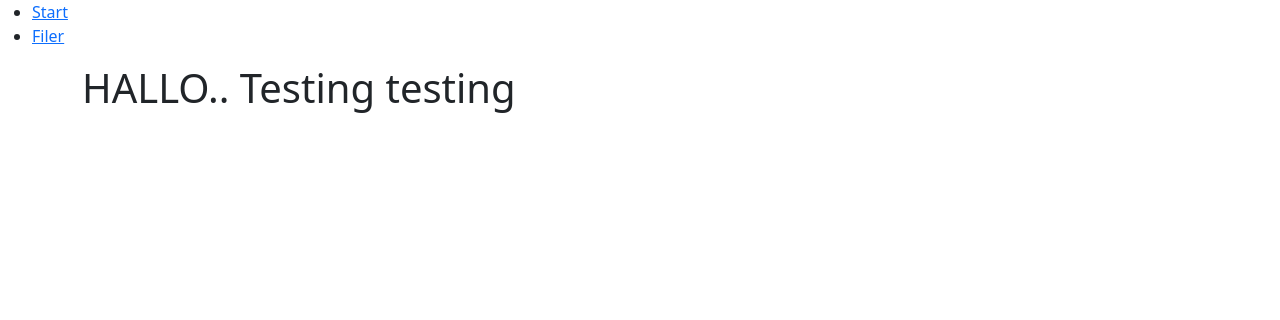
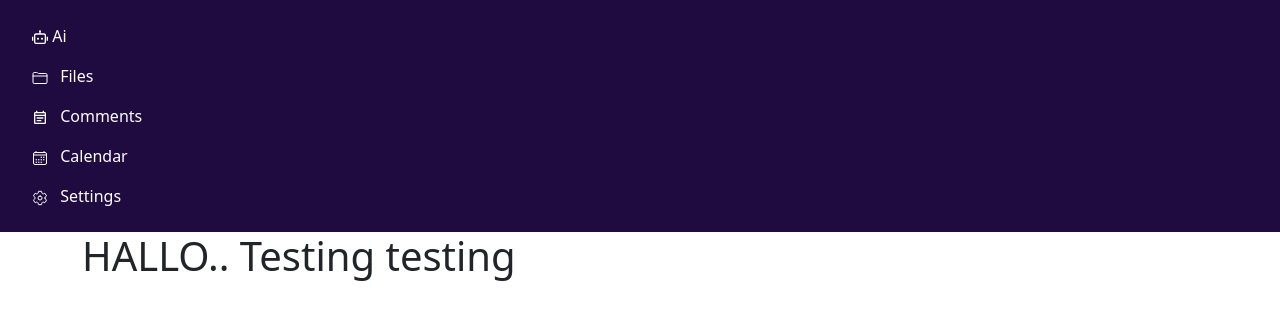
Before and after one commit to Bachelor2025/Yobr, a React (Vite) app: page /start in a window 1280 px wide. Shown: the top 320 px of the page. Built offline with nearby package versions, Linux system fonts and the light colour scheme.

Commit message:
Added React icons

```diff
--- a/package.json
+++ b/package.json
@@ -11,6 +11,7 @@
     "bootstrap": "^5.3.3",
     "react": "^19.0.0",
     "react-dom": "^19.0.0",
+    "react-icons": "^5.4.0",
     "react-router-dom": "^7.1.5"
   },
   "scripts": {
--- a/src/Shared/MainNavigation.tsx
+++ b/src/Shared/MainNavigation.tsx
@@ -1,15 +1,41 @@
 import { Link } from "react-router-dom";
 import React from "react";
+import {
+  IoCalendarOutline,
+  IoFolderOutline,
+  IoSettingsOutline,
+} from "react-icons/io5";
+import { RiRobot2Line } from "react-icons/ri";
+import { MdOutlineEventNote } from "react-icons/md";
 
 const MainNavigation = () => {
   return (
-    <nav>
-      <ul>
-        <li>
-          <Link to="start">Start</Link>
+    <nav className="yobr-primary-bg-color yobr-white-text-color d-flex flex-column vh-50 p-3">
+      <ul className="nav flex-column">
+        <li className="nav-item">
+          <Link className="yobr-white-text-color nav-link" to="start">
+            <RiRobot2Line /> Ai
+          </Link>
         </li>
-        <li>
-          <Link to="files">Filer</Link>
+        <li className="nav-item">
+          <Link className="yobr-white-text-color nav-link" to="files">
+            <IoFolderOutline className="me-2" /> Files
+          </Link>
+        </li>
+        <li className="nav-item">
+          <Link className="yobr-white-text-color nav-link" to="files">
+            <MdOutlineEventNote className="me-2" /> Comments
+          </Link>
+        </li>
+        <li className="nav-item">
+          <Link className="yobr-white-text-color nav-link" to="files">
+            <IoCalendarOutline className="me-2" /> Calendar
+          </Link>
+        </li>
+        <li className="nav-item">
+          <Link className="yobr-white-text-color nav-link" to="files">
+            <IoSettingsOutline className="me-2" /> Settings
+          </Link>
         </li>
       </ul>
     </nav>
```
Also changed, not shown: 2 other files (tests, documents, lock files or other folders).
